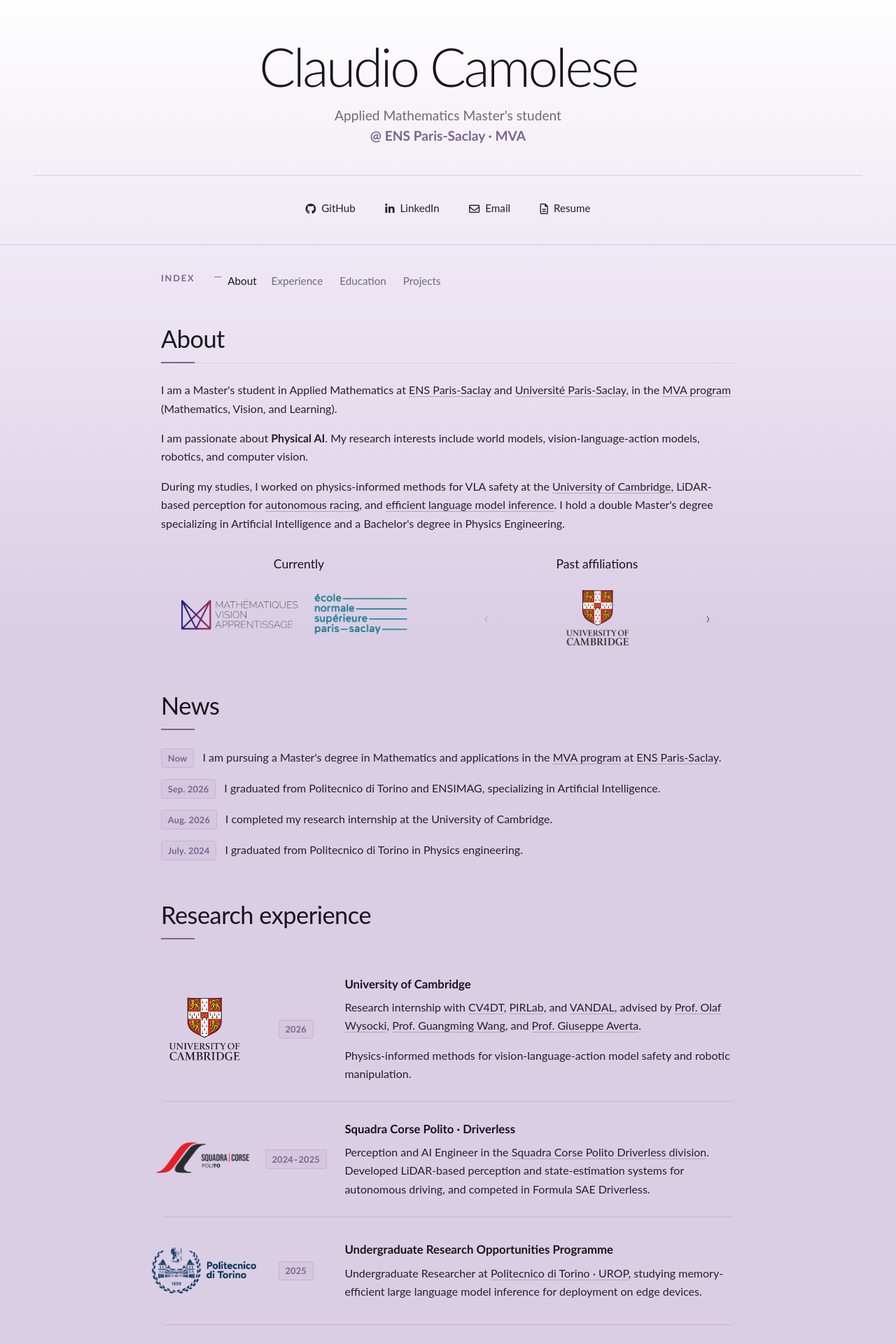
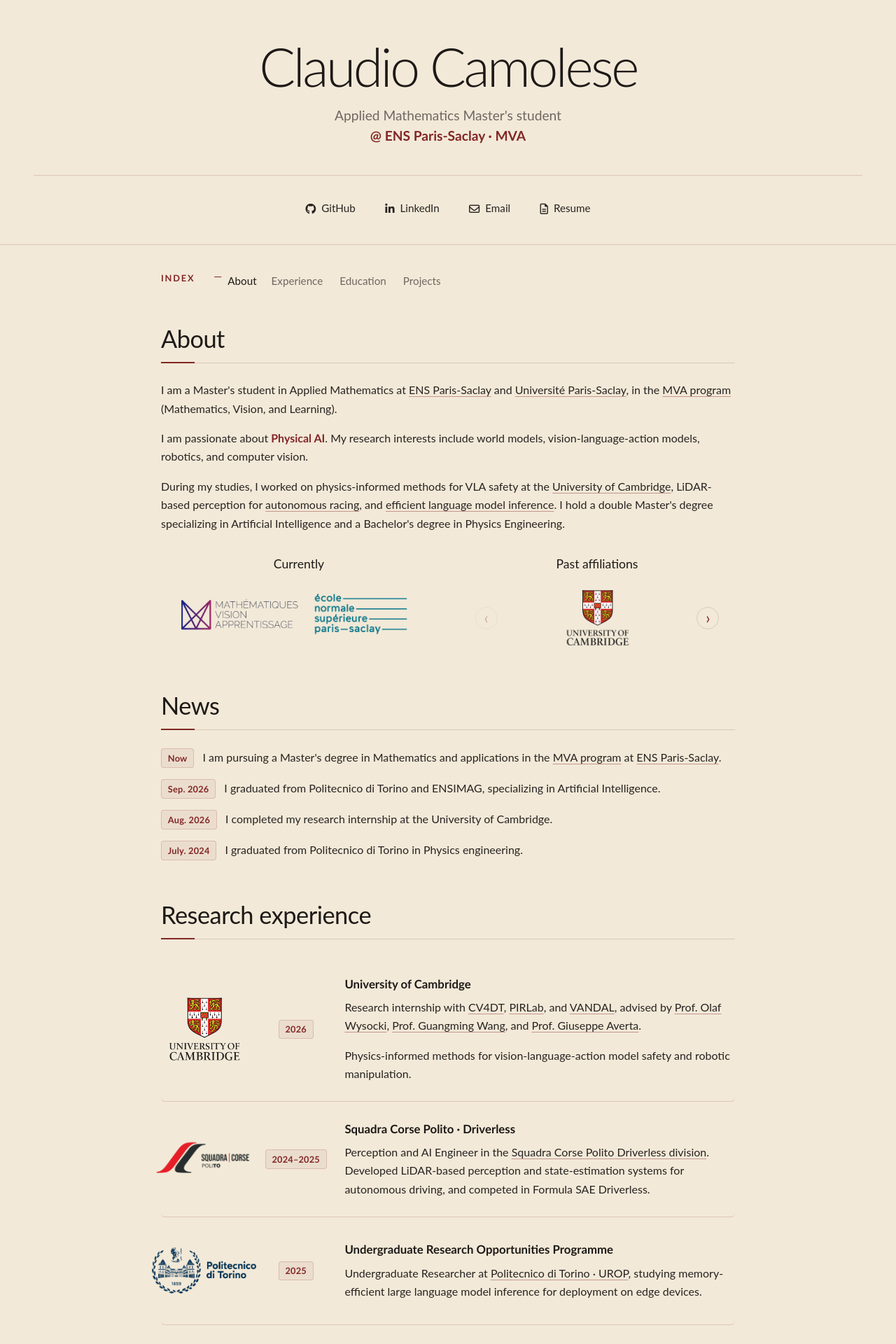
Before and after one commit to claudiocamolese/claudiocamolese.github.io, a Jekyll site: the page built from _pages/about.md, in a window 1280 px wide. Shown: the top 1920 px of the page at 70% size. Built offline with Jekyll 4.4.1, drawn with Linux system fonts in a browser that asks for light colours; some web fonts are replaced.

Commit message:
changed color

```diff
--- a/_layouts/home-personal.html
+++ b/_layouts/home-personal.html
@@ -18,7 +18,7 @@
     <link rel="icon" type="image/png" href="{{ '/images/favicon-192x192.png' | relative_url }}" sizes="192x192">
     <link rel="manifest" href="{{ '/images/manifest.json' | relative_url }}">
     <link rel="icon" href="{{ '/images/favicon.ico' | relative_url }}">
-    <meta name="theme-color" content="#dacee5">
+    <meta name="theme-color" content="#f2e9d8">
   </head>
 
   <body id="top">
--- a/assets/css/personal.css
+++ b/assets/css/personal.css
@@ -3,12 +3,12 @@
 @font-face { font-family: Lato; src: url('../fonts/lato/Lato-Bold.ttf') format('truetype'); font-weight: 600 900; font-display: swap; }
 @font-face { font-family: 'Profile brands'; src: url('../webfonts/fa-brands-400.woff2') format('woff2'); font-display: block; }
 @font-face { font-family: 'Profile icons'; src: url('../webfonts/fa-regular-400.woff2') format('woff2'); font-display: block; }
-:root { --ink: #242129; --title: #17151b; --accent: #79658d; --border: #d7ccdf; --muted: #6f6a75; --line: rgb(121 101 141 / 22%); --hover: rgb(121 101 141 / 7%); }
-html { min-height: 100%; scroll-behavior: smooth; scroll-padding-top: 2rem; background: #dacee5; -webkit-text-size-adjust: 100%; }
-body { margin: 0; isolation: isolate; padding: env(safe-area-inset-top, 0px) env(safe-area-inset-right, 0px) env(safe-area-inset-bottom, 0px) env(safe-area-inset-left, 0px); background: #dacee5; color: var(--ink); font: 400 16px/1.65 Lato, sans-serif; -webkit-font-smoothing: antialiased; text-rendering: optimizeLegibility; }
+:root { --ink: #292321; --title: #1d1917; --accent: #822626; --border: #ddc9ba; --muted: #716763; --line: rgb(130 38 38 / 18%); --hover: rgb(130 38 38 / 6%); }
+html { min-height: 100%; scroll-behavior: smooth; scroll-padding-top: 2rem; background: #f2e9d8; -webkit-text-size-adjust: 100%; }
+body { margin: 0; isolation: isolate; padding: env(safe-area-inset-top, 0px) env(safe-area-inset-right, 0px) env(safe-area-inset-bottom, 0px) env(safe-area-inset-left, 0px); background: #f2e9d8; color: var(--ink); font: 400 16px/1.65 Lato, sans-serif; -webkit-font-smoothing: antialiased; text-rendering: optimizeLegibility; }
 body::before, body::after { content: ''; position: fixed; left: 0; width: 100%; z-index: -1; pointer-events: none; }
-body::before { top: 0; height: 100vh; height: 100lvh; background: linear-gradient(to bottom, #fefefe env(safe-area-inset-top, 0px), #ede6f2 45%, #dacee5 100%); }
-body::after { top: 0; height: env(safe-area-inset-top, 0px); z-index: 1; background: #fefefe; }
+body::before { top: 0; height: 100vh; height: 100lvh; background: #f2e9d8; }
+body::after { top: 0; height: env(safe-area-inset-top, 0px); z-index: 1; background: #f2e9d8; }
 body.modal-open { overflow: hidden; }
 p { margin: 0 0 1em; }
 a { color: inherit; }
@@ -25,7 +25,7 @@
 .project-tagline { margin: 1.15rem 0 0; color: var(--muted); font-size: clamp(1rem, 1.5vw, 1.2rem); line-height: 1.5; }
 .project-tagline span { color: var(--accent); font-weight: 600; }
 .portrait-wrap { justify-self: end; animation: portrait-in .8s .1s cubic-bezier(.22, 1, .36, 1) both; }
-.portrait-wrap img { display: block; width: 150px; height: 150px; border: 3px solid white; border-radius: 50%; object-fit: cover; box-shadow: 0 10px 30px rgb(80 52 105 / 14%); }
+.portrait-wrap img { display: block; width: 150px; height: 150px; border: 3px solid #f2e9d8; border-radius: 50%; object-fit: cover; box-shadow: 0 10px 30px rgb(87 45 35 / 14%); }
 .header-footer { display: flex; justify-content: center; margin-top: 2.5rem; padding-top: 1.35rem; border-top: 1px solid var(--line); }
 .contact { display: flex; flex-wrap: wrap; justify-content: center; gap: .35rem .75rem; }
 .contact a { display: inline-flex; align-items: center; justify-content: center; gap: .5rem; min-height: 44px; padding: .2em 1em; border-radius: 6px; font-size: .95rem; line-height: 1.4; text-decoration: none; white-space: nowrap; transition: color .2s, transform .2s; }
@@ -48,8 +48,9 @@
 .main-content h2 { position: relative; margin: 0 0 1.6rem; padding: 0 0 .7rem; border-bottom: 1px solid var(--border); color: var(--title); font-size: clamp(1.8rem, 3vw, 2.15rem); font-weight: 400; line-height: 1.3; letter-spacing: -.015em; }
 .main-content h2::after { content: ''; position: absolute; bottom: -1px; left: 0; width: 3rem; height: 2px; background: var(--accent); }
 .main-content h3 { margin: 0 0 .5rem; color: var(--title); font-size: 1.05rem; font-weight: 600; line-height: 1.5; }
-.main-content a { text-decoration-color: #b5a5c2; text-underline-offset: 3px; }
+.main-content a { text-decoration-color: #c5968d; text-underline-offset: 3px; }
 .main-content a:hover { color: var(--accent); }
+.main-content strong, .main-content b { color: var(--accent); }
 .affiliations { box-sizing: border-box; display: grid; width: 100%; max-width: 100%; grid-template-columns: minmax(0, 1fr) minmax(0, 1fr); gap: 2rem; padding-top: 1rem; }
 .affiliations h3 { text-align: center; font-size: 1.1rem; font-weight: 400; margin-bottom: 1rem; }
 .current-affiliation, .past-affiliations { min-width: 0; }
@@ -71,7 +72,7 @@
 .logo-cambridge { transform: scale(1.3); }
 .affiliation strong { font-size: 1rem; }
 .affiliation span { font-size: .75rem; color: var(--muted); margin-top: .35rem; }
-.date-badge { display: inline-block; padding: .22rem .55rem; border: 1px solid rgb(121 101 141 / 18%); border-radius: 4px; background: rgb(121 101 141 / 6%); color: var(--accent); font-size: .8rem; font-weight: 600; font-variant-numeric: tabular-nums; line-height: 1.45; letter-spacing: .015em; white-space: nowrap; }
+.date-badge { display: inline-block; padding: .22rem .55rem; border: 1px solid rgb(130 38 38 / 18%); border-radius: 4px; background: rgb(130 38 38 / 6%); color: var(--accent); font-size: .8rem; font-weight: 600; font-variant-numeric: tabular-nums; line-height: 1.45; letter-spacing: .015em; white-space: nowrap; }
 .news .date-badge { margin-right: .5rem; }
 .entry-card { display: grid; grid-template-columns: 15% 17% minmax(0, 1fr); align-items: center; padding: 1.6rem 0; border-bottom: 1px solid var(--line); border-radius: 6px; transition: background .2s, box-shadow .2s; }
 .entry-date { text-align: center; }
@@ -90,7 +91,7 @@
 .muted { color: var(--muted); font-style: italic; }
 .site-footer { display: flex; flex-wrap: wrap; gap: 1rem; justify-content: space-between; margin-top: 3.5rem; padding-top: 1.5rem; border-top: 1px solid var(--line); color: var(--muted); font-size: .75rem; }
 .site-footer a { text-decoration: none; }
-.email-dialog { box-sizing: border-box; width: min(440px, calc(100% - 3rem)); max-height: calc(100dvh - 3rem); padding: 2.5rem; border: 1px solid var(--line); border-radius: 8px; background: #fefefe; color: var(--ink); box-shadow: 0 20px 60px rgb(0 0 0 / 20%); }
+.email-dialog { box-sizing: border-box; width: min(440px, calc(100% - 3rem)); max-height: calc(100dvh - 3rem); padding: 2.5rem; border: 1px solid var(--line); border-radius: 8px; background: #f2e9d8; color: var(--ink); box-shadow: 0 20px 60px rgb(0 0 0 / 20%); }
 .email-dialog::backdrop { background: rgb(26 18 33 / 48%); backdrop-filter: blur(4px); }
 .email-dialog p:last-child { margin-bottom: 0; font-size: 1.15rem; overflow-wrap: anywhere; }
 .hero-label { margin: 0 0 .65rem; color: var(--accent); font-size: .7rem; font-weight: 700; letter-spacing: .14em; text-transform: uppercase; }
```
